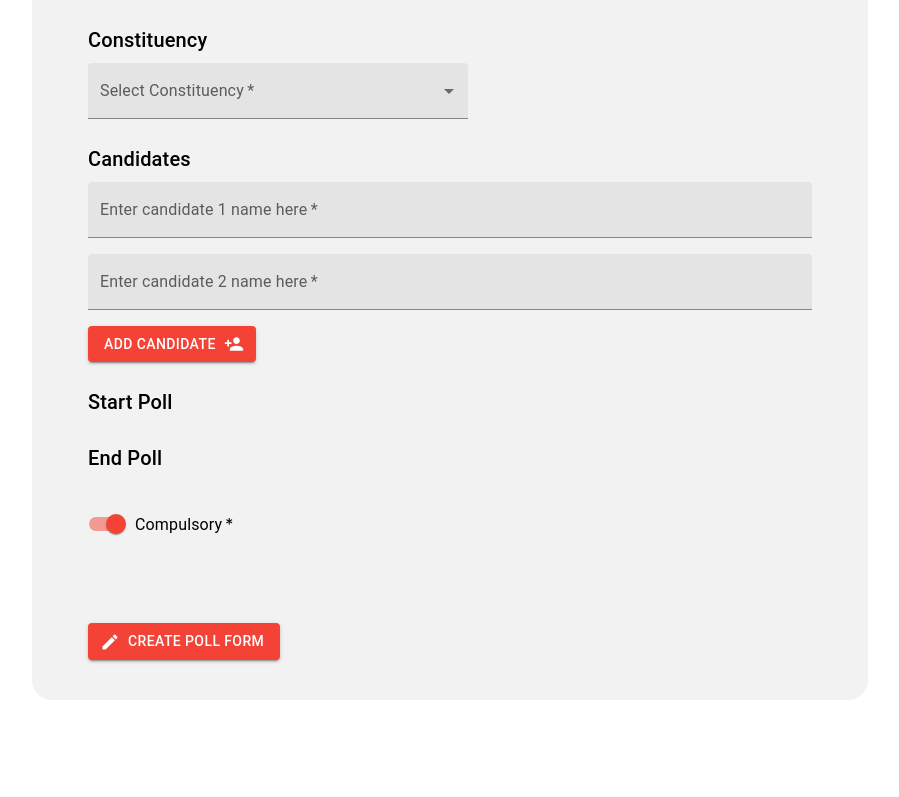
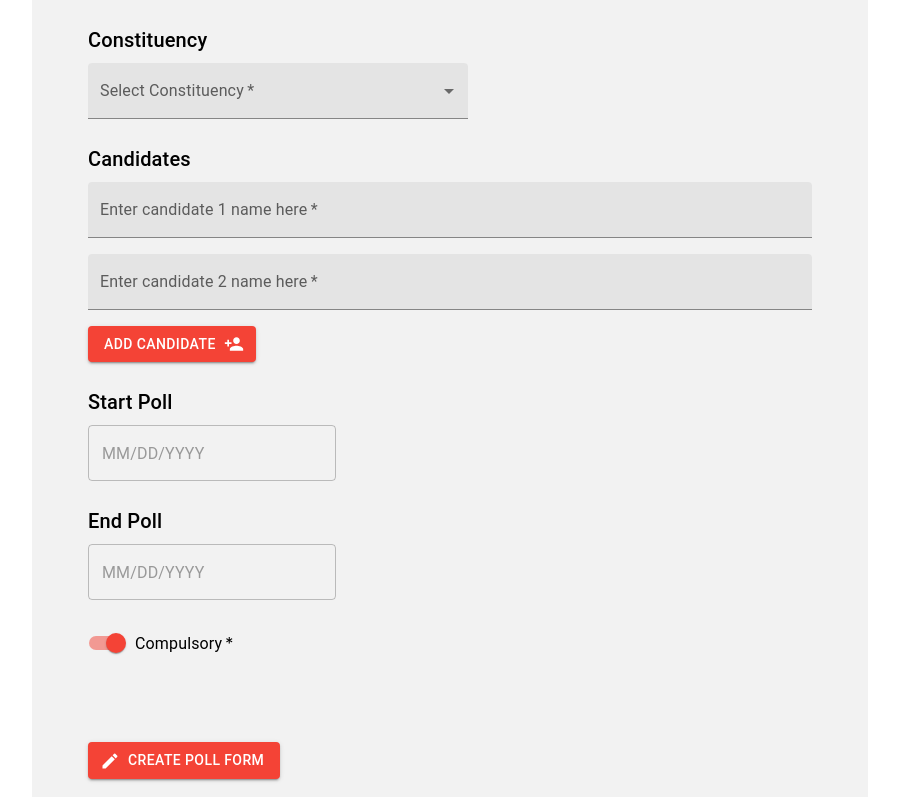
Before and after one commit to dthx2710/csc3004-group24-2023, a React (Vite) app in the folder frontend/: page /pollform in a window 1280 px wide. Shown: the part 445-1242 px from the top of the page, without its empty margins (190-1089 px from the left). Before the commit the page ends 1161 px from the top, so only its background shows below. Built offline with nearby package versions, Linux system fonts and the light colour scheme.

Commit message:
Updated DatePicker for PollForm component

```diff
--- a/frontend/package.json
+++ b/frontend/package.json
@@ -15,6 +15,7 @@
     "@mui/icons-material": "^5.11.16",
     "@mui/lab": "^5.0.0-alpha.131",
     "@mui/material": "^5.13.2",
+    "@mui/x-date-pickers": "^6.5.0",
     "dayjs": "^1.11.7",
     "react": "^18.2.0",
     "react-dom": "^18.2.0",
--- a/frontend/src/PollForm.jsx
+++ b/frontend/src/PollForm.jsx
@@ -1,8 +1,8 @@
 import React from 'react';
 import { Box, Container, Typography, TextField, FormControl, InputLabel, MenuItem, Select, Button, Stack, FormGroup, FormControlLabel, Switch } from '@mui/material';
-import AdapterDayjs from '@mui/lab/AdapterDayjs';
-import LocalizationProvider from '@mui/lab/LocalizationProvider';
-import DateTimePicker from '@mui/lab/DateTimePicker';
+import { AdapterDayjs } from '@mui/x-date-pickers/AdapterDayjs';
+import { LocalizationProvider } from '@mui/x-date-pickers/LocalizationProvider';
+import { DatePicker } from '@mui/x-date-pickers/DatePicker';
 import PersonAddIcon from '@mui/icons-material/PersonAdd';
 import CreateIcon from '@mui/icons-material/Create';
 
@@ -188,7 +188,7 @@
                         </Typography>
 
                         <LocalizationProvider dateAdapter={AdapterDayjs}>
-                            <DateTimePicker label="Enter start date and time" />
+                            <DatePicker />
                         </LocalizationProvider>
 
                         <Typography variant="h6" component="h2" gutterBottom style={{ color: 'black'}} marginTop={3}>
@@ -196,7 +196,7 @@
                         </Typography>
 
                         <LocalizationProvider dateAdapter={AdapterDayjs}>
-                            <DateTimePicker label="Enter end date and time" />
+                            <DatePicker />
                         </LocalizationProvider>
 
                         <FormGroup>
```
